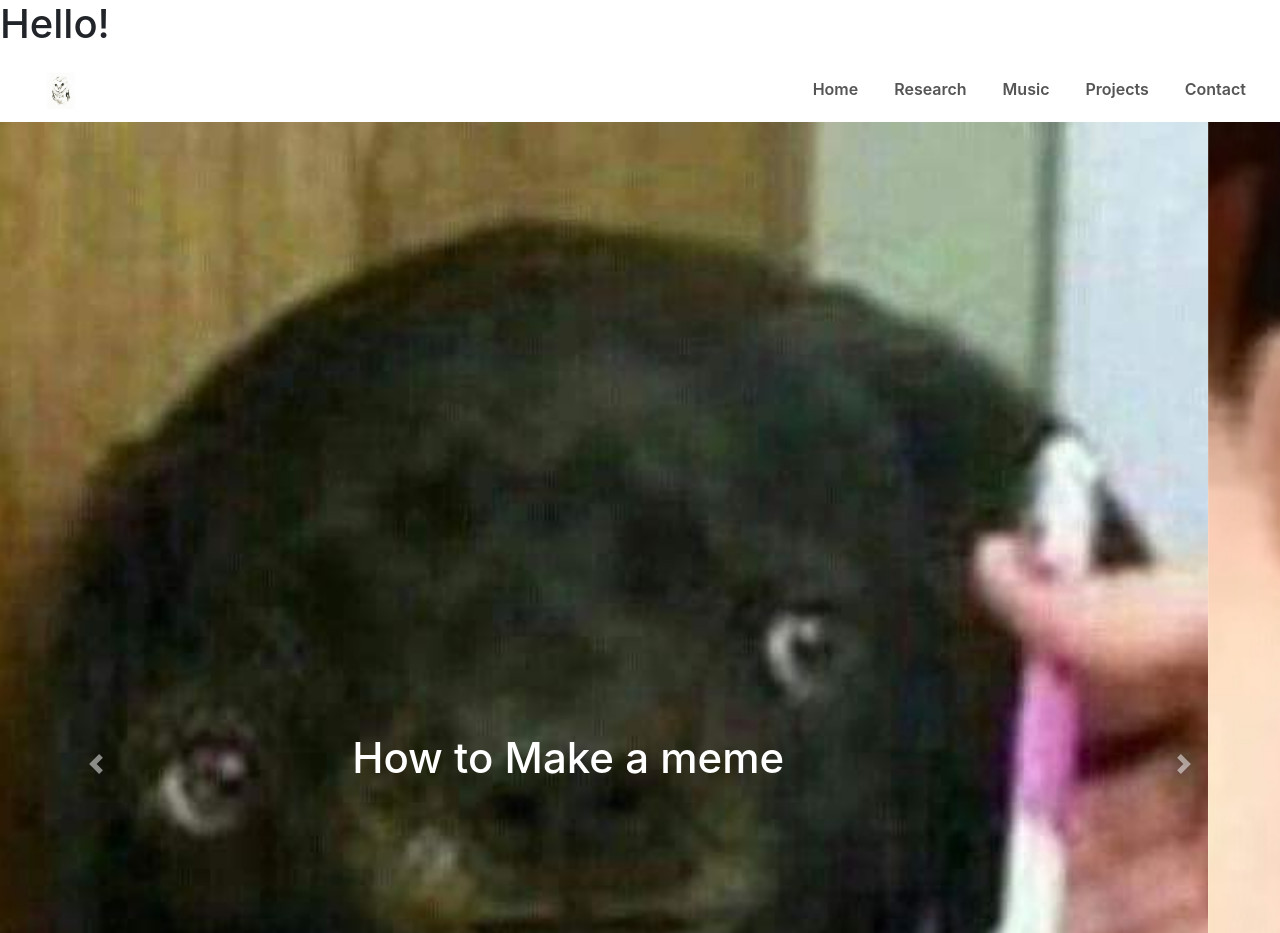
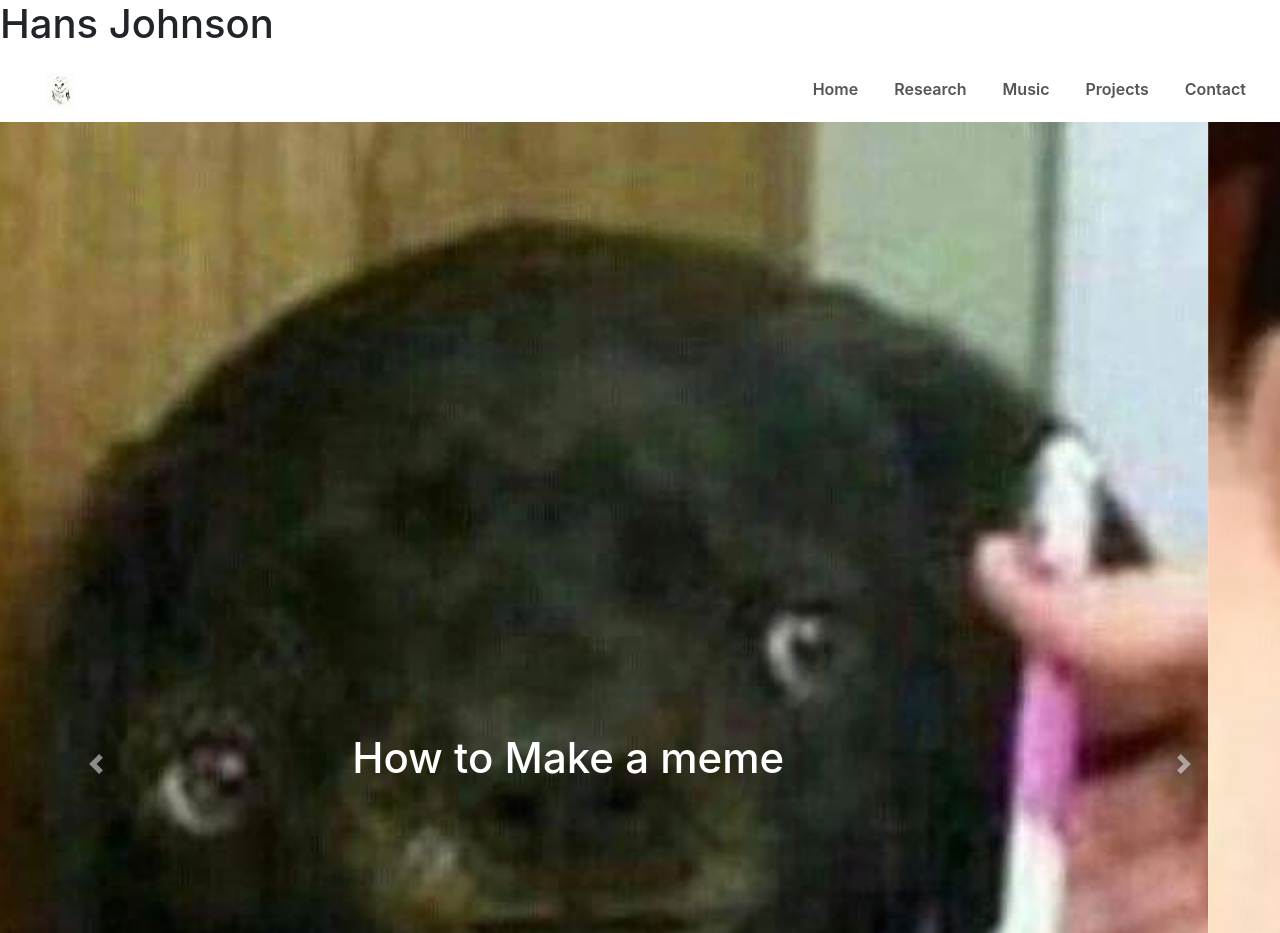
Before and after one commit to hansjohnsonn/hansjohnson.org, a plain HTML site: page index.html in a window 1280 px wide. Shown: the top 933 px of the page. Drawn offline with nearby package versions, Linux system fonts and the light colour scheme.

Commit message:
changed page header

```diff
--- a/index.html
+++ b/index.html
@@ -13,7 +13,7 @@
 		<script src="https://stackpath.bootstrapcdn.com/bootstrap/4.4.1/js/bootstrap.min.js"></script>
 
 
-	<h1>Hello!</h1>
+	<h1>Hans Johnson</h1>
 </head>
 
 <body>
```
